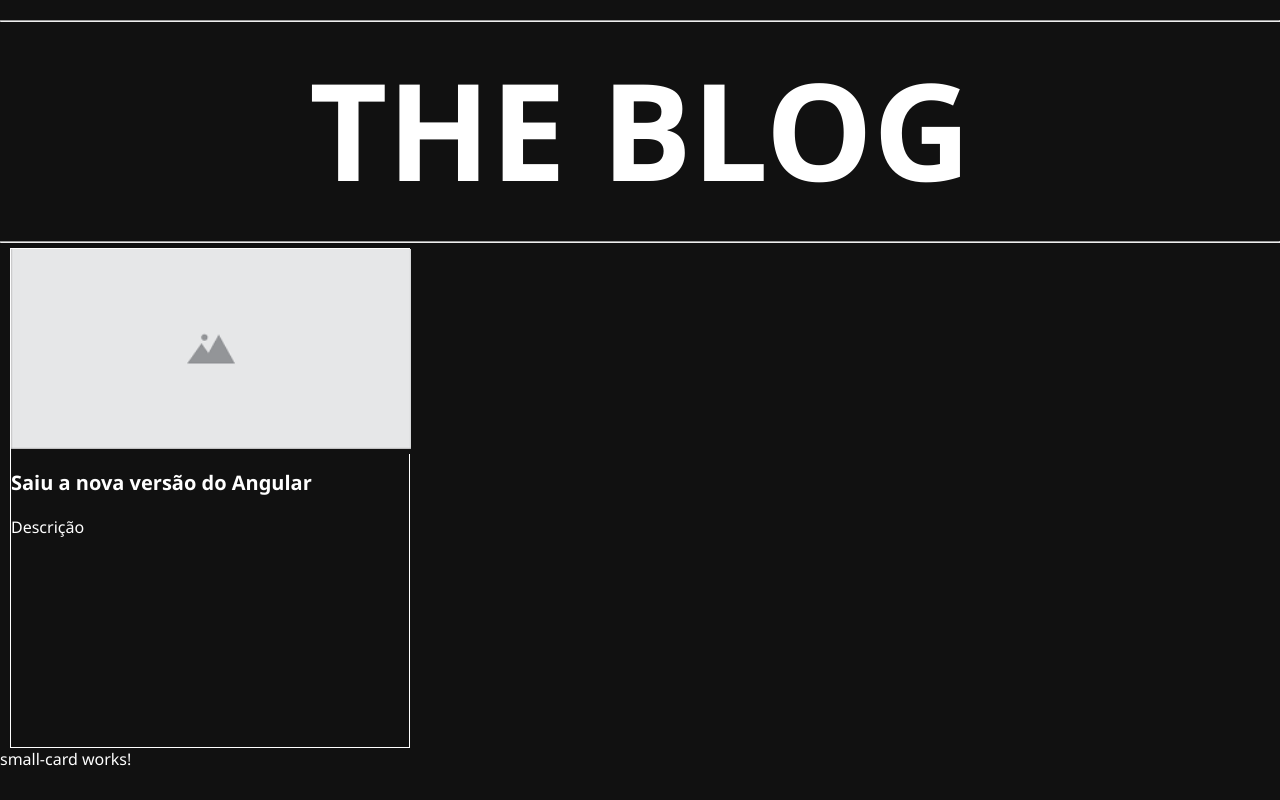
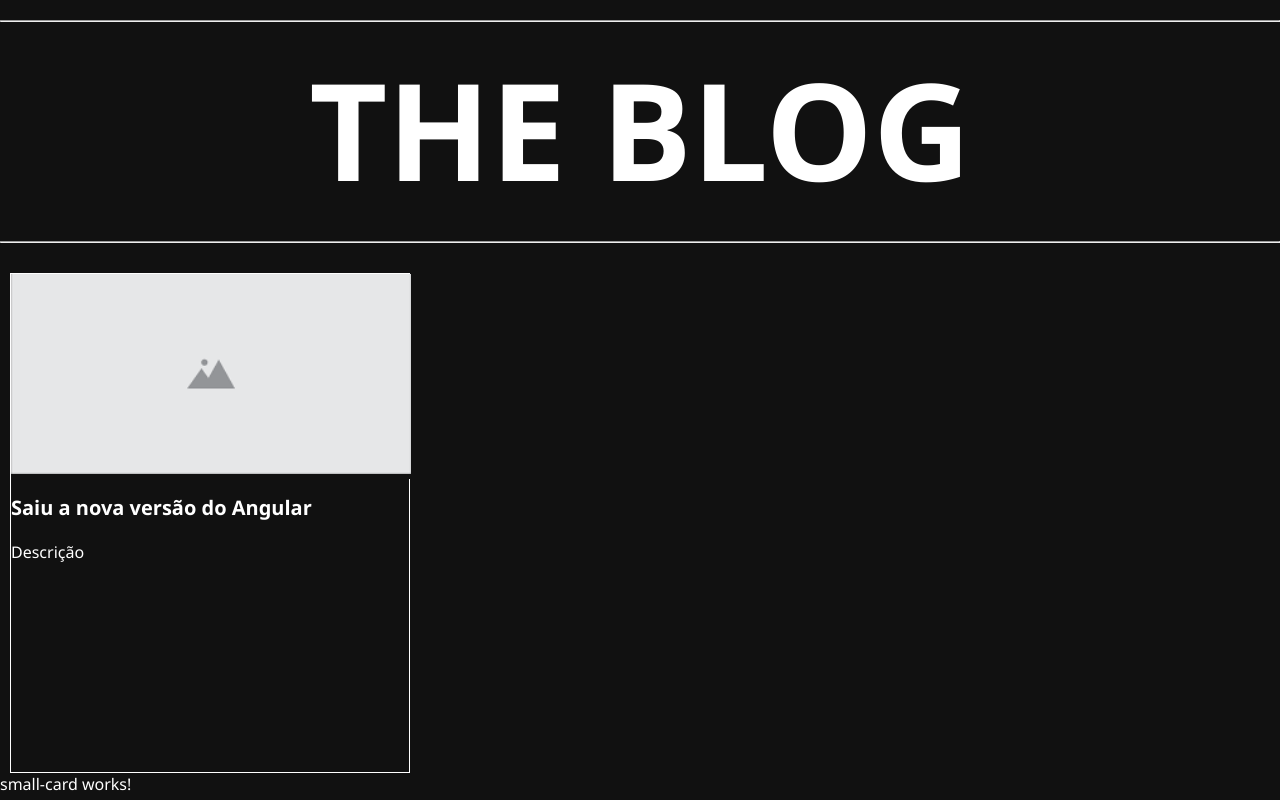
Before and after one commit to sanchesaline6/angular-blog, an Angular app: page / in a window 1280 px wide. Built offline with nearby package versions, Linux system fonts and the light colour scheme.

Commit message:
updates html structure and style

```diff
--- a/src/app/pages/home/home.component.css
+++ b/src/app/pages/home/home.component.css
@@ -0,0 +1,3 @@
+.container__articles {
+  margin-top: 30px;
+}
--- a/src/app/pages/home/home.component.html
+++ b/src/app/pages/home/home.component.html
@@ -1,9 +1,9 @@
 <app-menu-title></app-menu-title>
-<article class="article">
-  <div class="article__main">
+<article class="container__articles">
+  <div class="articles__main">
     <app-big-card></app-big-card>
   </div>
-  <div class="article__others">
+  <div class="articles__others">
     <app-small-card></app-small-card>
   </div>
 </article>
```
